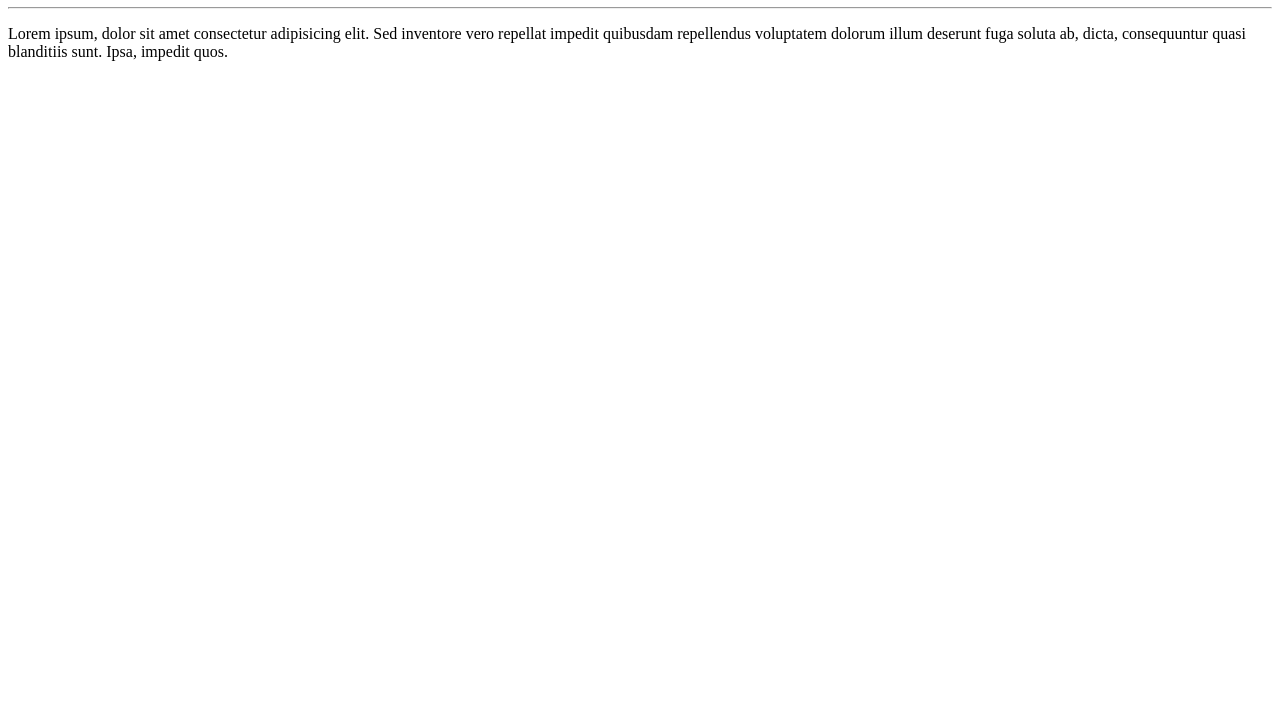
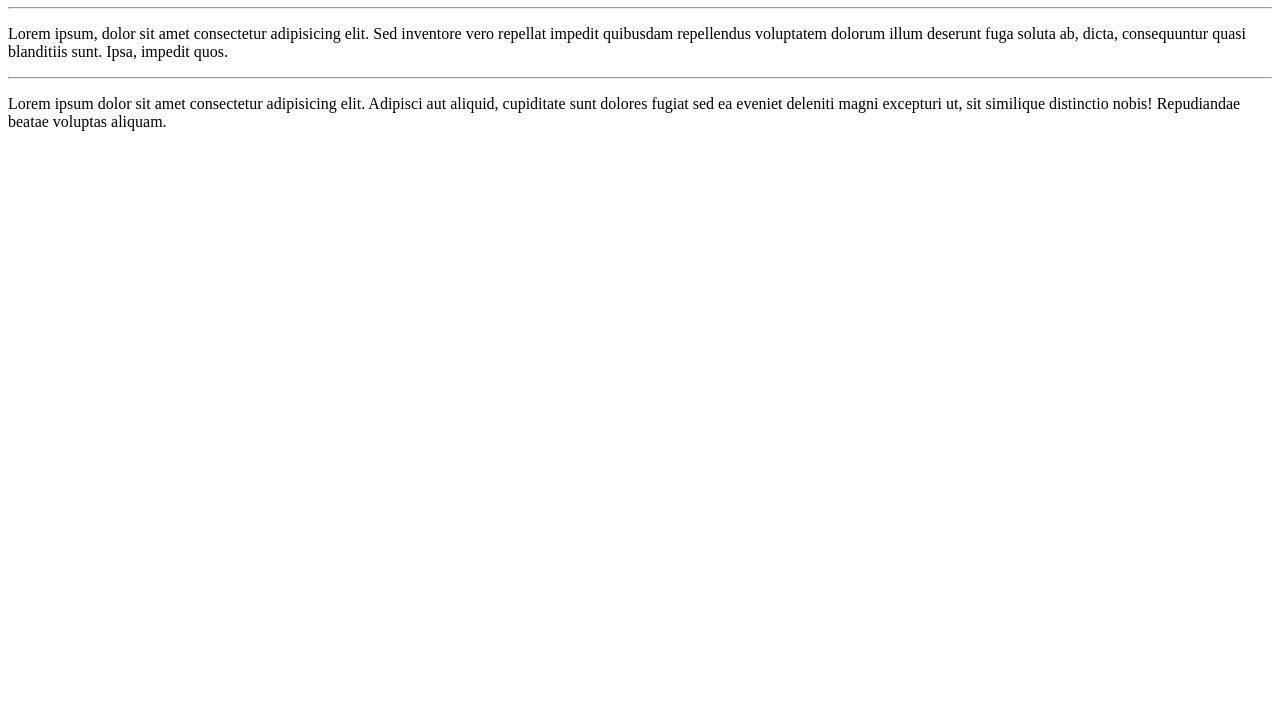
Before and after one commit to Victor-Seiji/ola-mundo, a plain HTML site: page site-exemplo/index.html in a window 1280 px wide. Shown: the part 73-800 px from the top of the page. Drawn offline with Linux system fonts and the light colour scheme.

Commit message:
Adicionei um paragrafo.
Adicionado um novo paragrafo.

```diff
--- a/site-exemplo/index.html
+++ b/site-exemplo/index.html
@@ -10,5 +10,7 @@
     <h1>Olá, mundo!</h1>
     <hr>
     <p>Lorem ipsum, dolor sit amet consectetur adipisicing elit. Sed inventore vero repellat impedit quibusdam repellendus voluptatem dolorum illum deserunt fuga soluta ab, dicta, consequuntur quasi blanditiis sunt. Ipsa, impedit quos.</p>
+    <hr>
+    <p>Lorem ipsum dolor sit amet consectetur adipisicing elit. Adipisci aut aliquid, cupiditate sunt dolores fugiat sed ea eveniet deleniti magni excepturi ut, sit similique distinctio nobis! Repudiandae beatae voluptas aliquam.</p>
 </body>
 </html>
```
